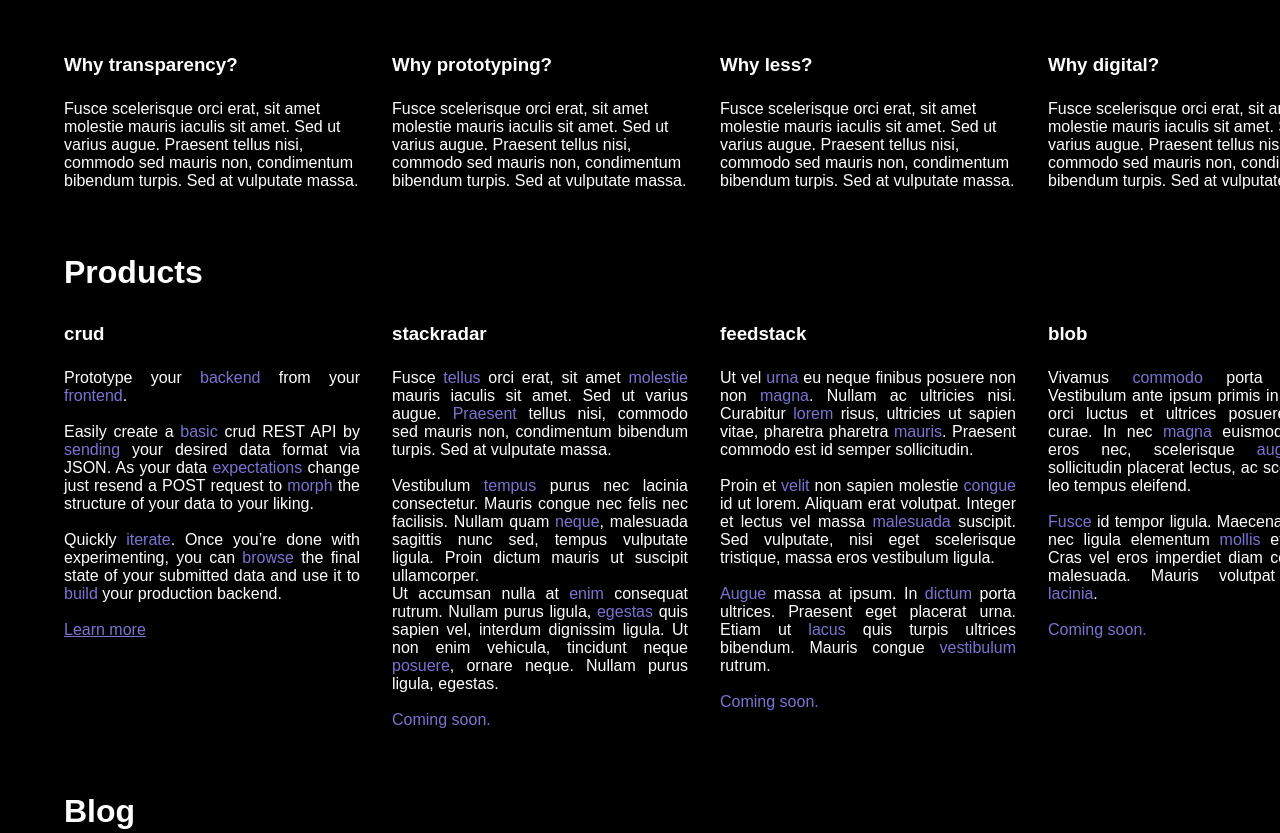
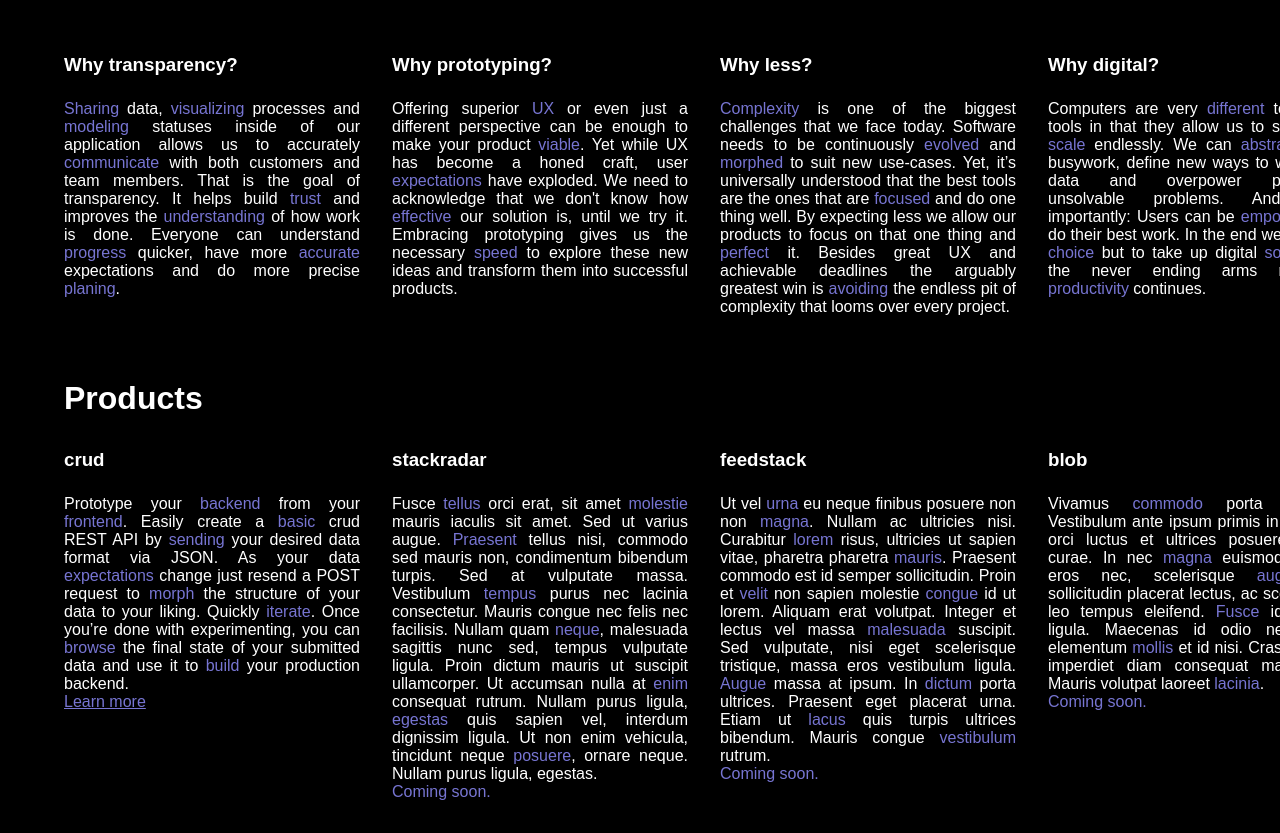
Before and after one commit to gedankenessen/gedankenessen.de, a plain HTML site: page index.html in a window 1280 px wide. Shown: the part 720-1553 px from the top of the page. Drawn offline with Linux system fonts and the light colour scheme.

Commit message:
Add text to main values and make format uniform

```diff
--- a/index.html
+++ b/index.html
@@ -144,7 +144,7 @@
        }
      }
 
-     .text {
+     .text, .section-description {
        text-align: justify;
      }
 
@@ -173,6 +173,11 @@
 
      .spacer {
        margin-bottom: 10vh;
+     }
+
+     br {
+       margin-top: var(--space-2);
+       margin-bottom: var(--space-2);
      }
 
      @media (prefers-reduced-motion: no-preference) {
@@ -292,28 +297,30 @@
 	  <div class="section animated animated-2-0">
 	    <h3 class="section-header">Why transparency?</h3>
 	    <p class="section-description">
-	      Fusce scelerisque orci erat, sit amet molestie mauris iaculis sit amet. Sed ut varius augue. Praesent tellus nisi, commodo sed mauris non, condimentum bibendum turpis. Sed at vulputate massa.
+	      <span class="highlight">Sharing</span> data, <span class="highlight">visualizing</span> processes and <span class="highlight">modeling</span> statuses inside of our application allows us to accurately <span class="highlight">communicate</span> with both customers and team members. That is the goal of transparency.
+	      It helps build <span class="highlight">trust</span> and improves the <span class="highlight">understanding</span> of how work is done. Everyone can understand <span class="highlight">progress</span> quicker, have more <span class="highlight">accurate</span> expectations and do more precise <span class="highlight">planing</span>.
 	    </p>
 	  </div>
 	  <div class="section animated animated-2-2">
 	    <h3 class="section-header">Why prototyping?</h3>
 	    <p class="section-description">
-	      Fusce scelerisque orci erat, sit amet molestie mauris iaculis sit amet. Sed ut varius augue. Praesent tellus nisi, commodo sed mauris non, condimentum bibendum turpis. Sed at vulputate massa.
+	      Offering superior <span class="highlight">UX</span> or even just a different perspective can be enough to make your product <span class="highlight">viable</span>. Yet while UX has become a honed craft, user <span class="highlight">expectations</span> have exploded. We need to acknowledge that we don't know how <span class="highlight">effective</span> our solution is, until we try it. Embracing prototyping gives us the necessary <span class="highlight">speed</span> to explore these new ideas and transform them into successful products.
 	    </p>
 	  </div>
 	  <div class="section animated animated-2-4">
 	    <h3 class="section-header">Why less?</h3>
 	    <p class="section-description">
-	      Fusce scelerisque orci erat, sit amet molestie mauris iaculis sit amet. Sed ut varius augue. Praesent tellus nisi, commodo sed mauris non, condimentum bibendum turpis. Sed at vulputate massa.
+	      <span class="highlight">Complexity</span> is one of the biggest challenges that we face today. Software needs to be continuously <span class="highlight">evolved</span> and <span class="highlight">morphed</span> to suit new use-cases. Yet, it’s universally understood that the best tools are the ones that are <span class="highlight">focused</span> and do one thing well.
+	      By expecting less we allow our products to focus on that one thing and <span class="highlight">perfect</span> it. Besides great UX and achievable deadlines the arguably greatest win is <span class="highlight">avoiding</span> the endless pit of complexity that looms over every project.
 	    </p>
 	  </div>
 	  <div class="section animated animated-2-6">
 	    <h3 class="section-header">Why digital?</h3>
 	    <p class="section-description">
-	      Fusce scelerisque orci erat, sit amet molestie mauris iaculis sit amet. Sed ut varius augue. Praesent tellus nisi, commodo sed mauris non, condimentum bibendum turpis. Sed at vulputate massa.
+	      Computers are very <span class="highlight">different</span> to analog tools in that they allow us to seemingly <span class="highlight">scale</span> endlessly. We can <span class="highlight">abstract</span> away busywork, define new ways to work with data and overpower previously unsolvable problems. And most importantly: Users can be <span class="highlight">empowered</span> to do their best work.
+	      In the end we have no <span class="highlight">choice</span> but to take up digital <span class="highlight">solution</span> as the never ending arms race of <span class="highlight">productivity</span> continues.
 	    </p>
 	  </div>
-
 	</div>
       </div>
       <div class="section-wrapper">
@@ -322,81 +329,44 @@
 	  <div class="section animated animated-3-2">
 	    <h3 class="section-header">crud</h3>
 	    <p class="section-description">
-	      <p class="text">
 	      Prototype your <span class="highlight">backend</span> from your
 	      <span class="highlight">frontend</span>.
-	      </p>
-	      <br/>
-	      <p class="text">
 	      Easily create a <span class="highlight">basic</span> crud REST API by <span class="highlight">sending</span> your desired data format via JSON. As your data <span class="highlight">expectations</span> change just resend a POST request to <span class="highlight">morph</span> the structure of your <span class="hightlight">data</span> to your liking.
-	      </p>
-	      <br/>
-	      <p class="text">
 	      Quickly <span class="highlight">iterate</span>. Once you’re done with experimenting, you can <span class="highlight">browse</span> the final state of your submitted data and use it to <span class="highlight">build</span> your production backend.
-	      </p>
 	      <br/>
 	      <a class="link" href="https://crud.gedankenessen.de" target="_blank">Learn more</a>
 	    </p>
 	  </div>
-
 	  <div class="section animated animated-3-4">
 	    <h3 class="section-header">stackradar</h3>
 	    <p class="section-description">
-	      <p class="text">
 	      Fusce <span class="highlight">tellus</span> orci erat, sit amet <span class="highlight">molestie</span> mauris iaculis sit amet. Sed ut varius augue. <span class="highlight">Praesent</span> tellus nisi, commodo sed mauris non, condimentum bibendum turpis. Sed at vulputate massa.
-	      </p>
+	      Vestibulum <span class="highlight">tempus</span> purus nec lacinia consectetur. Mauris congue nec felis nec facilisis. Nullam quam <span class="highlight">neque</span>, malesuada sagittis nunc sed, tempus vulputate ligula. Proin dictum mauris ut suscipit ullamcorper.
+	      Ut accumsan nulla at <span class="highlight">enim</span> consequat rutrum. Nullam purus ligula, <span class="highlight">egestas</span> quis sapien vel, interdum dignissim ligula. Ut non enim vehicula, tincidunt neque <span class="highlight">posuere</span>, ornare neque. Nullam purus ligula, egestas.
 	      <br/>
-	      <p class="text">
-		Vestibulum <span class="highlight">tempus</span> purus nec lacinia consectetur. Mauris congue nec felis nec facilisis. Nullam quam <span class="highlight">neque</span>, malesuada sagittis nunc sed, tempus vulputate ligula. Proin dictum mauris ut suscipit ullamcorper.
-	      </p>
-	      <p class="text">
-		Ut accumsan nulla at <span class="highlight">enim</span> consequat rutrum. Nullam purus ligula, <span class="highlight">egestas</span> quis sapien vel, interdum dignissim ligula. Ut non enim vehicula, tincidunt neque <span class="highlight">posuere</span>, ornare neque. Nullam purus ligula, egestas.
-	      </p>
-	      <br/>
-	      <p class="text">
 	      <span class="highlight">Coming soon.</span>
-	      </p>
 	    </p>
 	  </div>
 
 	  <div class="section animated animated-3-6">
 	    <h3 class="section-header">feedstack</h3>
 	    <p class="section-description">
-	      <p class="text">
 	      Ut vel <span class="highlight">urna</span> eu neque finibus posuere non non <span class="highlight">magna</span>. Nullam ac ultricies nisi. Curabitur <span class="highlight">lorem</span> risus, ultricies ut sapien vitae, pharetra pharetra  <span class="highlight">mauris</span>. Praesent commodo est id semper sollicitudin.
-	      </p>
+	      Proin et <span class="highlight">velit</span> non sapien molestie <span class="highlight">congue</span> id ut lorem. Aliquam erat volutpat. Integer et lectus vel massa <span class="highlight">malesuada</span> suscipit. Sed vulputate, nisi eget scelerisque tristique, massa eros vestibulum ligula.
+	      <span class="highlight">Augue</span> massa at ipsum. In <span class="highlight">dictum</span> porta ultrices. Praesent eget placerat urna. Etiam ut <span class="highlight">lacus</span> quis turpis ultrices bibendum. Mauris congue <span class="highlight">vestibulum</span> rutrum.
 	      <br/>
-	      <p class="text">
-		Proin et <span class="highlight">velit</span> non sapien molestie <span class="highlight">congue</span> id ut lorem. Aliquam erat volutpat. Integer et lectus vel massa <span class="highlight">malesuada</span> suscipit. Sed vulputate, nisi eget scelerisque tristique, massa eros vestibulum ligula.
-	      </p>
-	      <br/>
-	      <p class="text">
-		<span class="highlight">Augue</span> massa at ipsum. In <span class="highlight">dictum</span> porta ultrices. Praesent eget placerat urna. Etiam ut <span class="highlight">lacus</span> quis turpis ultrices bibendum. Mauris congue <span class="highlight">vestibulum</span> rutrum.
-	      </p>
-	      <br/>
-	      <p class="text">
 	      <span class="highlight">Coming soon.</span>
-	      </p>
 	    </p>
 	  </div>
 
 	  <div class="section animated animated-3-8">
 	    <h3 class="section-header">blob</h3>
 	    <p class="section-description">
-
-	      <p class="text">
 	      Vivamus <span class="highlight">commodo</span> porta porttitor. Vestibulum ante ipsum primis in <span class="highlight">faucibus</span> orci luctus et ultrices posuere cubilia curae.
 	      In nec <span class="highlight">magna</span> euismod, finibus eros nec, scelerisque <span class="highlight">augue</span>. Ut sollicitudin placerat lectus, ac scelerisque leo tempus eleifend.
-	      </p>
+	      <span class="highlight">Fusce</span> id tempor ligula. Maecenas id odio nec ligula elementum <span class="highlight">mollis</span> et id nisi. Cras vel eros imperdiet diam consequat malesuada. Mauris volutpat laoreet <span class="highlight">lacinia</span>.
 	      <br/>
-
-	      <p class="text">
-		<span class="highlight">Fusce</span> id tempor ligula. Maecenas id odio nec ligula elementum <span class="highlight">mollis</span> et id nisi. Cras vel eros imperdiet diam consequat malesuada. Mauris volutpat laoreet <span class="highlight">lacinia</span>.
-	      </p>
-	      <br/>
-	      <p class="text">
 	      <span class="highlight">Coming soon.</span>
-	      </p>
 	    </p>
 	  </div>
 	</div>
```
Lines whose indentation alone changed are shown as unchanged.
